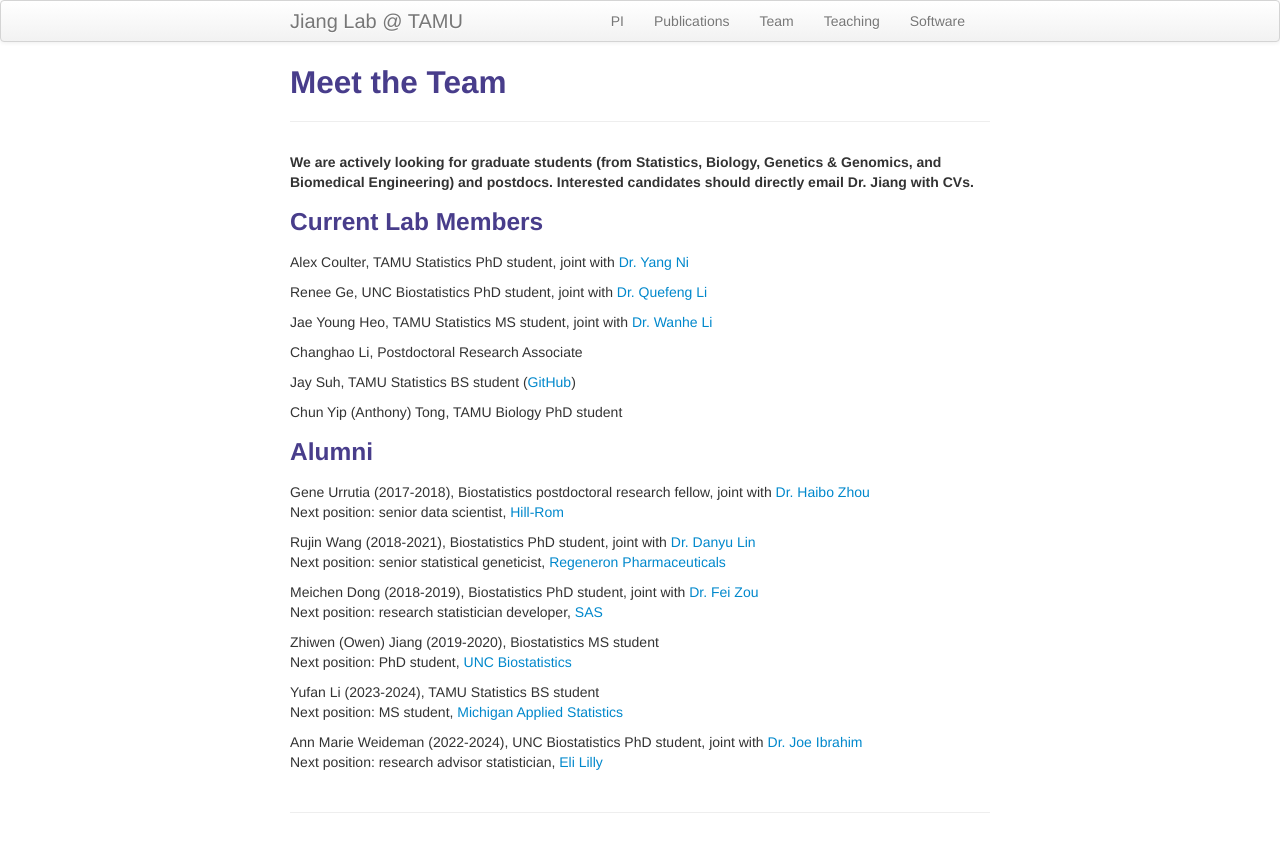
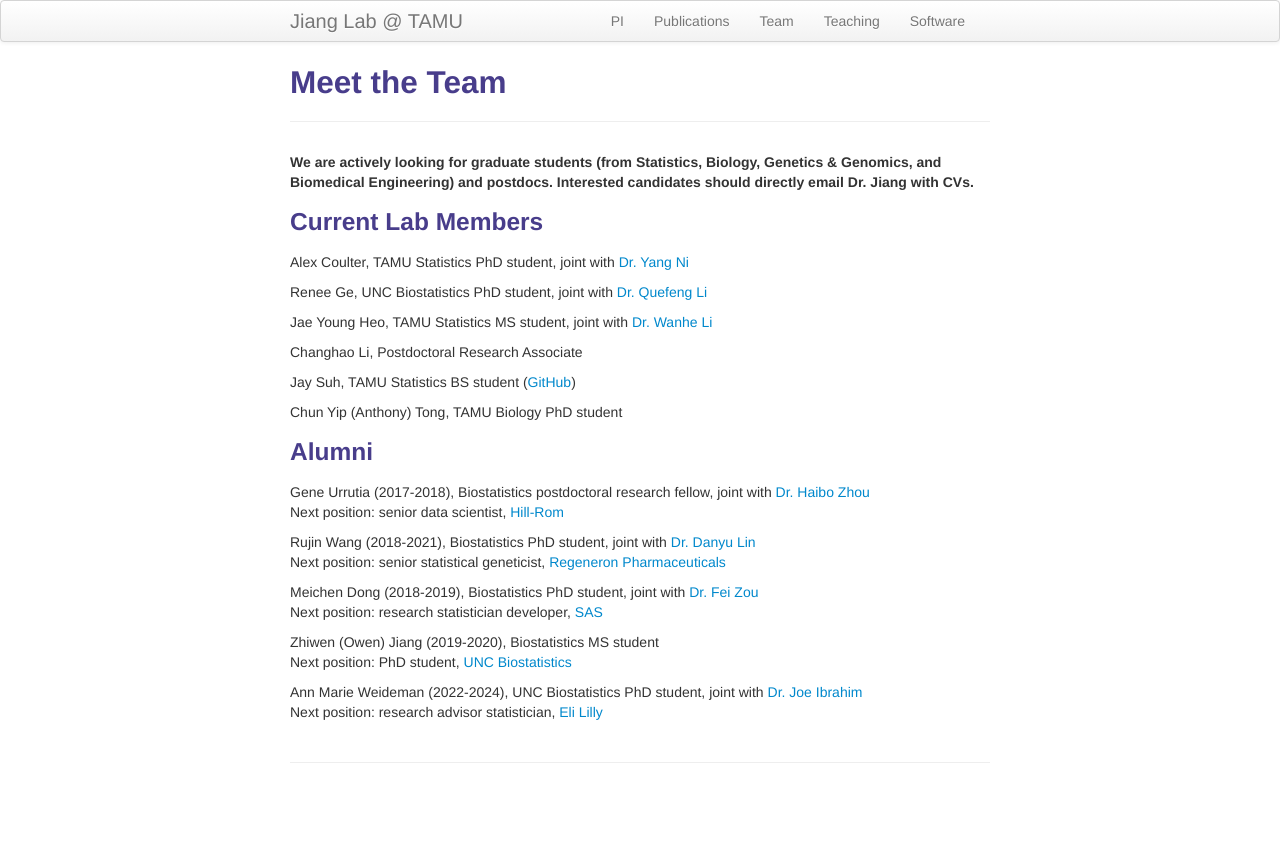
Before and after one commit to yuchaojiang/yuchaojiang.github.io, a Jekyll site: the page built from pages/team.md, in a window 1280 px wide. Shown: the top 852 px of the page. Built offline with Jekyll 4.4.1, drawn with Linux system fonts in a browser that asks for light colours.

Commit message:
Update team.md

```diff
--- a/pages/team.md
+++ b/pages/team.md
@@ -34,8 +34,5 @@ Next position: research statistician developer, [SAS](https://www.sas.com/)
 Zhiwen (Owen) Jiang (2019-2020), Biostatistics MS student <br/>
 Next position: PhD student, [UNC Biostatistics](https://sph.unc.edu/bios/biostatistics/)
 
-Yufan Li (2023-2024), TAMU Statistics BS student <br/>
-Next position: MS student, [Michigan Applied Statistics](https://lsa.umich.edu/stats/masters_students/mastersprograms/applied-stats-masters-program.html)
-
 Ann Marie Weideman (2022-2024), UNC Biostatistics PhD student, joint with [Dr. Joe Ibrahim](https://sph.unc.edu/adv_profile/joseph-g-ibrahim-phd/) <br/>
 Next position: research advisor statistician, [Eli Lilly](https://www.lilly.com/)
```
